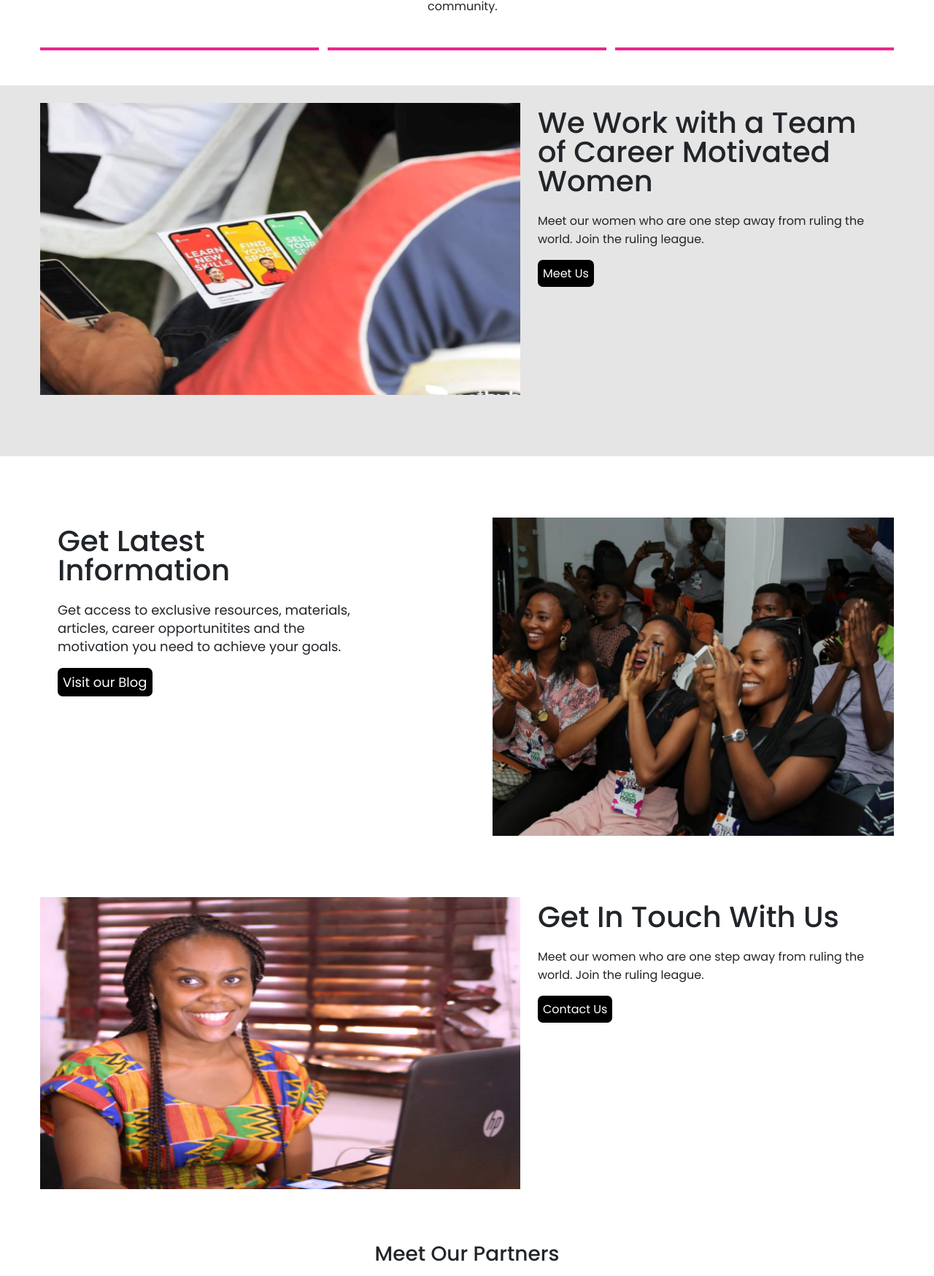
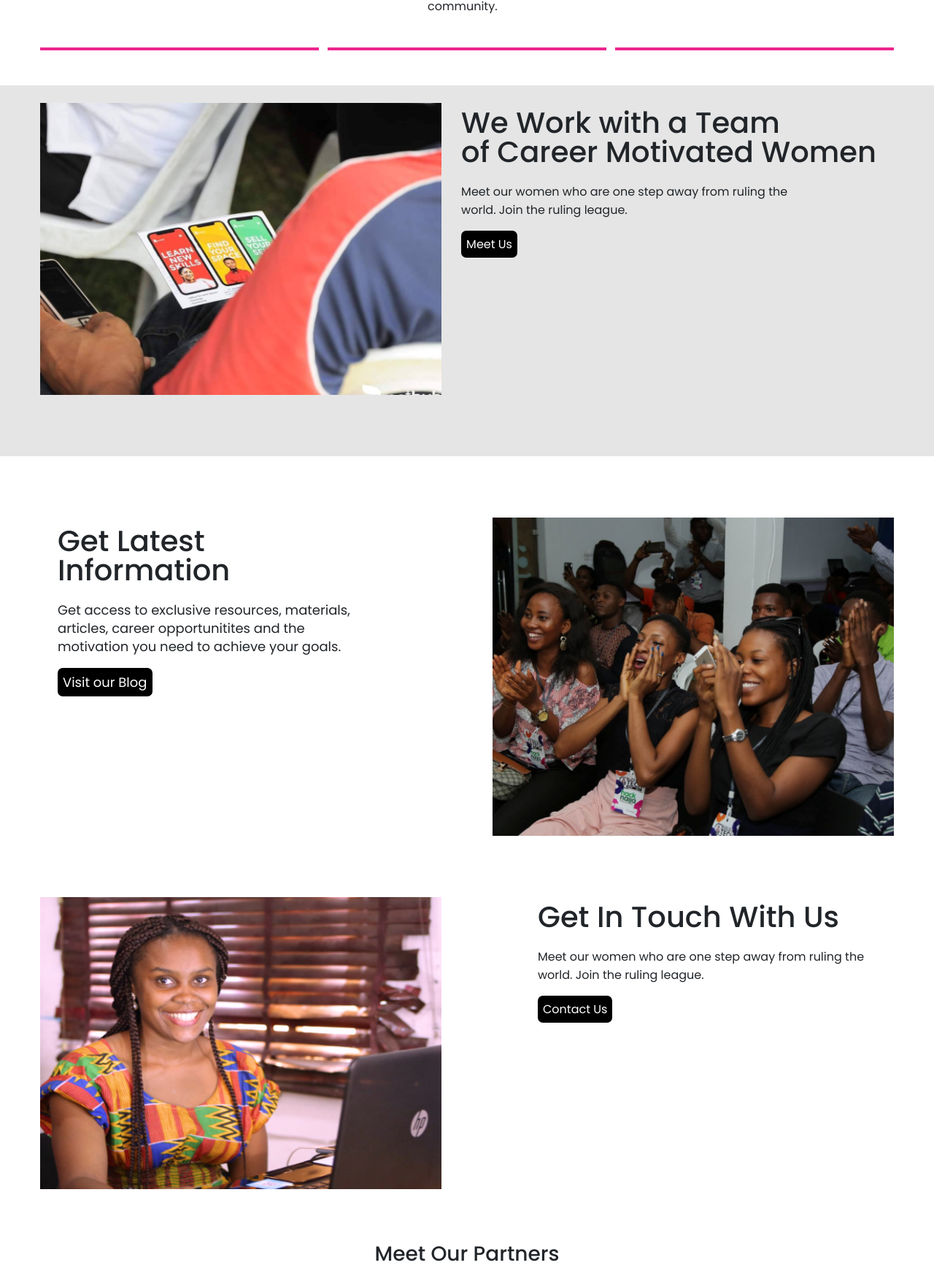
Before and after one commit to veedahv/worx, a plain HTML site: page index.html in a window 1280 px wide. Shown: the part 1035-2783 px from the top of the page at 73% size. Drawn offline with nearby package versions, Linux system fonts and the light colour scheme.

Commit message:
new commit

```diff
--- a/css/landing-style.css
+++ b/css/landing-style.css
@@ -489,7 +489,7 @@ input{
         padding: 0px !important;
         flex-direction: row;
     }
-    .imelda-pic {
+    .imelda-pic-2 {
         max-width: 550px;
     }
 
--- a/index.html
+++ b/index.html
@@ -218,7 +218,7 @@
             <div class="aboutme">
                 <div class="container ">
                   <div class="aboutme__card py-4">
-                    <img class="aboutme__guy w-100" src="images/d3.png">
+                    <img class="aboutme__guy w-100 imelda-pic-2" src="images/d3.png">
                     <div class="aboutme__paragraph px-4">
                       <h3>We Work with a Team<br> of Career Motivated Women</h3>
                       <P>Meet our women who are one step away from ruling the world. Join the ruling league. </P>
@@ -240,7 +240,7 @@
                         <a class="aboubtn" href="blog.html">Visit our Blog</a>
                       <!-- <button class="aboubtn">Visit our Blog</button> -->
                     </div>
-                    <img class="imelda-pic w-100" src="images/d4.png">
+                    <img class="imelda-pic imelda-pic-2 w-100" src="images/d4.png">
                   </div>
                 </div>
               </div>
@@ -249,7 +249,7 @@
             <div class="silvia">
                 <div class="container ">
                   <div class="aboutme__card">
-                    <img class="aboutme__guy w-100" src="images/d5.png">
+                    <img class="aboutme__guy w-100 imelda-pic-2" src="images/d5.png">
                     <div class="aboutme__paragraph px-4">
                       <h3>Get In Touch With Us</h3>
                       <P>Meet our women who are one step away from ruling the world. Join the ruling league. </P>
```
